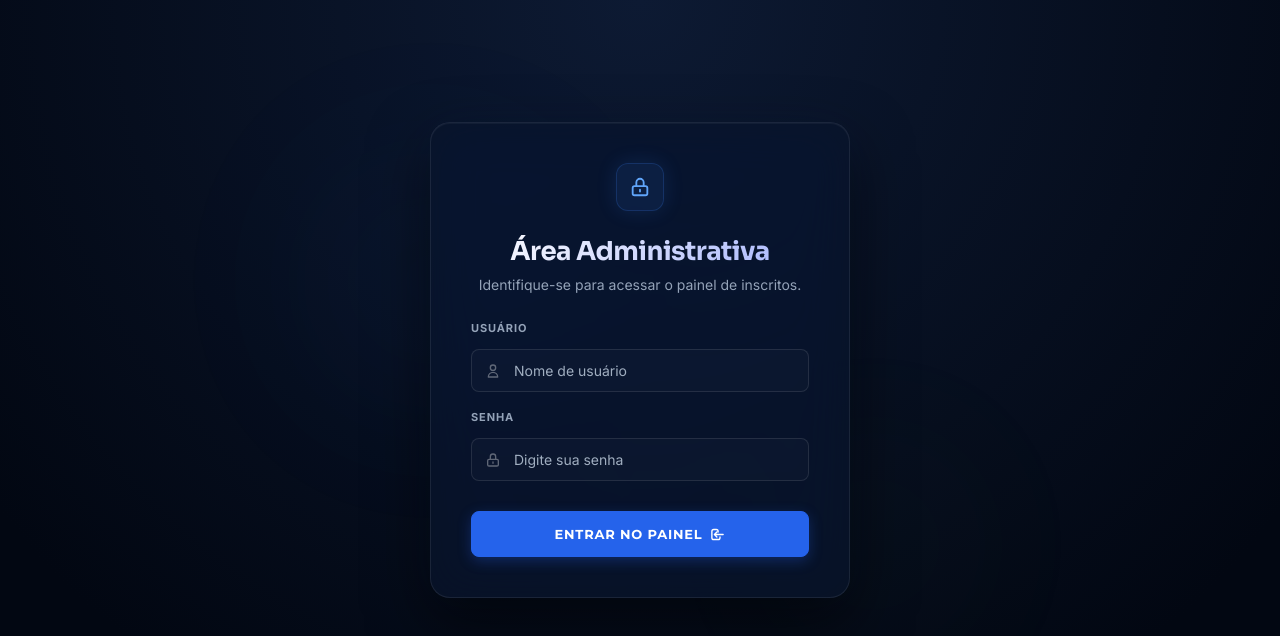
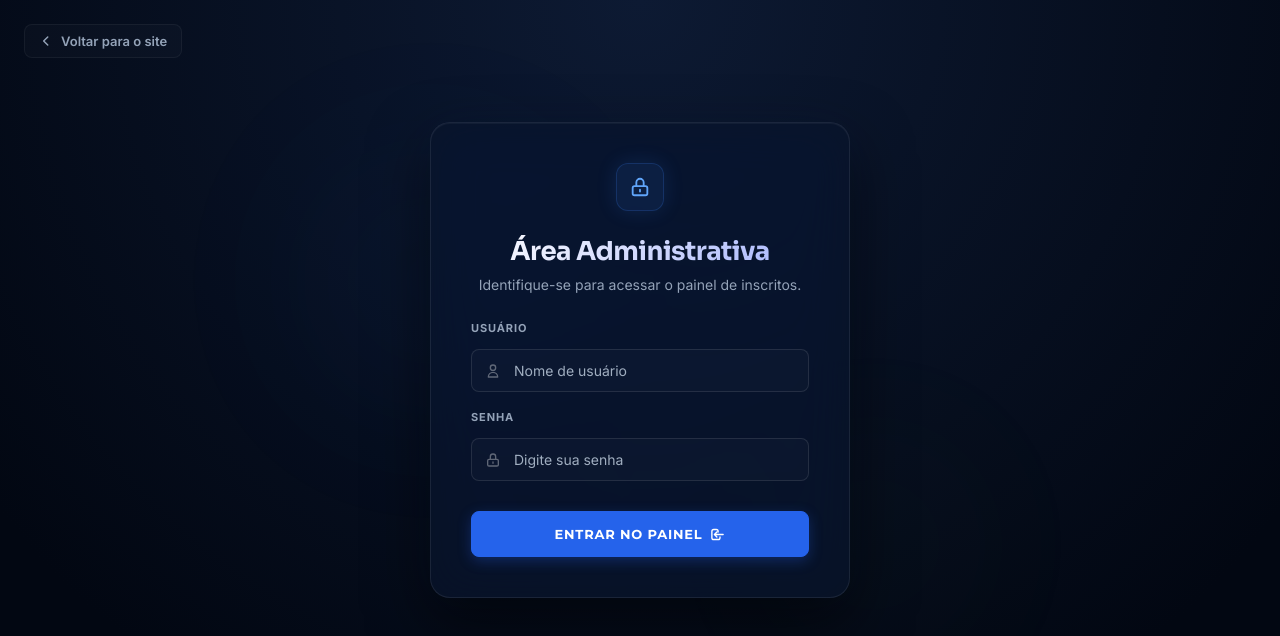
Before and after one commit to thomasmfontes/12-simposio, a Next.js app: page /admin/login in a window 1280 px wide. Shown: the top 636 px of the page. Built offline with nearby package versions, Linux system fonts and the light colour scheme; no server answers.

Commit message:
feat(login): add back to landing page navigation link with hover animation

```diff
--- a/src/app/admin/login/page.tsx
+++ b/src/app/admin/login/page.tsx
@@ -32,6 +32,14 @@ export default function AdminLogin() {
 
   return (
     <div className="admin-layout" style={{ position: "relative", overflow: "hidden" }}>
+      {/* Botão de Voltar para Landing Page */}
+      <a href="/" className="back-link">
+        <svg xmlns="http://www.w3.org/2000/svg" className="back-link-icon" fill="none" viewBox="0 0 24 24" stroke="currentColor" strokeWidth={2.5}>
+          <path strokeLinecap="round" strokeLinejoin="round" d="M15 19l-7-7 7-7" />
+        </svg>
+        Voltar para o site
+      </a>
+
       {/* Elementos Decorativos de Fundo (Glow Orbs) */}
       <div className="login-bg-glow login-bg-glow-1"></div>
       <div className="login-bg-glow login-bg-glow-2"></div>
--- a/src/app/globals.css
+++ b/src/app/globals.css
@@ -2369,3 +2369,54 @@ tr.row-selected td {
   animation: spin 0.8s linear infinite;
   margin-right: 4px;
 }
+
+/* Premium Back to Home navigation link */
+.back-link {
+  position: absolute;
+  top: 24px;
+  left: 24px;
+  display: inline-flex;
+  align-items: center;
+  gap: 8px;
+  color: #94a3b8;
+  font-size: 13px;
+  font-weight: 600;
+  font-family: var(--font-primary);
+  text-decoration: none;
+  padding: 8px 14px;
+  border-radius: 8px;
+  background: rgba(255, 255, 255, 0.02);
+  border: 1px solid rgba(255, 255, 255, 0.05);
+  transition: all 0.2s cubic-bezier(0.16, 1, 0.3, 1);
+  z-index: 10;
+}
+
+.back-link:hover {
+  color: #ffffff;
+  background: rgba(255, 255, 255, 0.06);
+  border-color: rgba(255, 255, 255, 0.15);
+  text-decoration: none;
+  transform: translateX(-2px);
+  box-shadow: 0 4px 12px rgba(0, 0, 0, 0.1);
+}
+
+.back-link-icon {
+  width: 14px;
+  height: 14px;
+  transition: transform 0.2s ease;
+}
+
+/* Hide back link on very small screens or stack inside container if needed */
+@media (max-width: 480px) {
+  .back-link {
+    position: static;
+    margin: 20px auto 0 auto;
+    display: flex;
+    width: max-content;
+  }
+
+  .login-container {
+    min-height: auto;
+    padding-top: 20px;
+  }
+}
```
